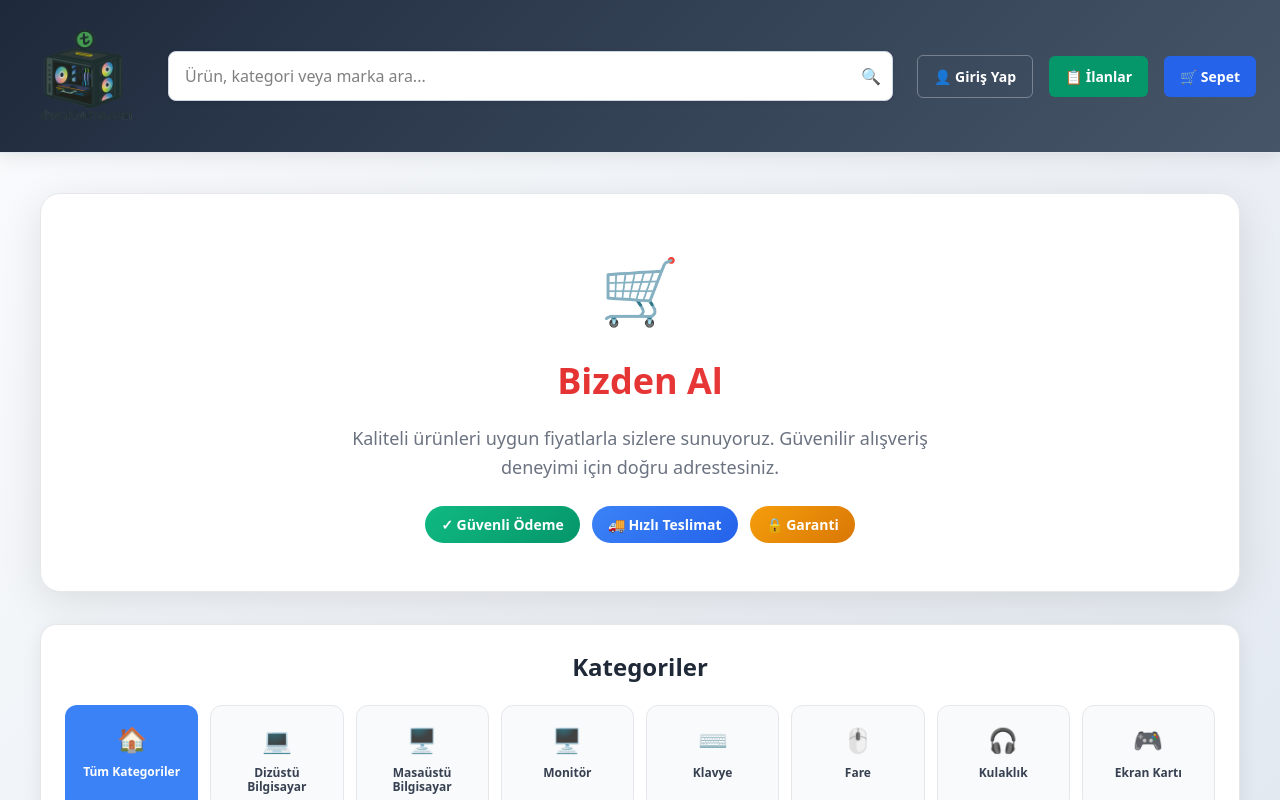
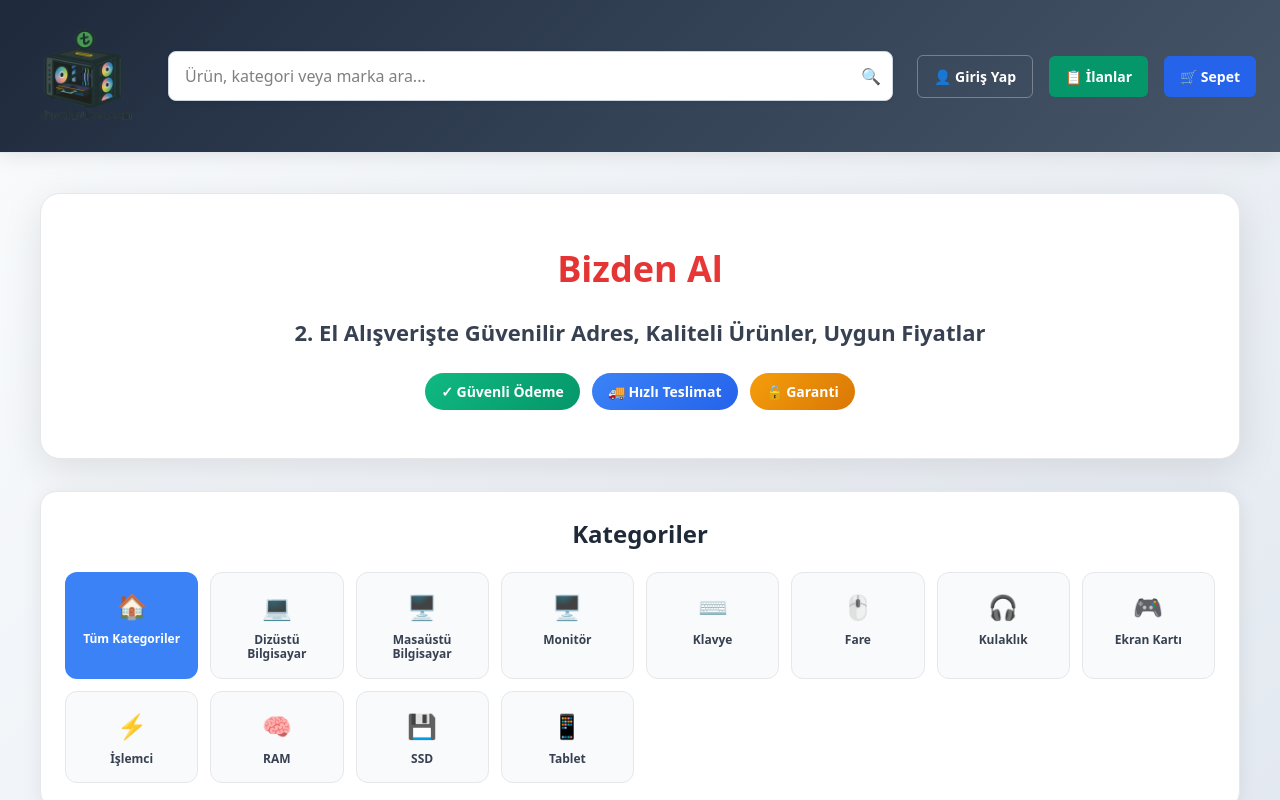
Before and after one commit to ozancidik/dusukbutce-web, a Next.js app: page /bizden-al in a window 1280 px wide. Shown: the top 800 px of the page. Built offline with nearby package versions, Linux system fonts and the light colour scheme.

Commit message:
Bizden Al sayfası başlığı düzenlendi: sepet ikonu kaldırıldı, alt başlık eklendi

```diff
--- a/app/bizden-al/page.tsx
+++ b/app/bizden-al/page.tsx
@@ -106,17 +106,11 @@ export default function BizdenAlPage() {
           border: '1px solid #e5e7eb',
           textAlign: 'center'
         }}>
-          <div style={{
-            fontSize: isMobile ? '48px' : '64px',
-            marginBottom: '16px'
-          }}>
-            🛒
-          </div>
           <h1 style={{
             fontSize: isMobile ? '28px' : '36px',
             fontWeight: '800',
             color: '#1f2937',
-            margin: '0 0 16px 0',
+            margin: '0 0 20px 0',
             background: 'linear-gradient(135deg, #dc2626 0%, #ef4444 100%)',
             WebkitBackgroundClip: 'text',
             WebkitTextFillColor: 'transparent',
@@ -124,16 +118,18 @@ export default function BizdenAlPage() {
           }}>
             Bizden Al
           </h1>
-          <p style={{
-            fontSize: isMobile ? '16px' : '18px',
-            color: '#6b7280',
-            margin: '0 auto 24px',
-            lineHeight: '1.6',
-            maxWidth: '600px'
+          <h2 style={{
+            fontSize: isMobile ? '18px' : '22px',
+            fontWeight: '600',
+            color: '#374151',
+            margin: '0 0 24px 0',
+            lineHeight: '1.5',
+            maxWidth: '700px',
+            marginLeft: 'auto',
+            marginRight: 'auto'
           }}>
-            Kaliteli ürünleri uygun fiyatlarla sizlere sunuyoruz.
-            Güvenilir alışveriş deneyimi için doğru adrestesiniz.
-          </p>
+            2. El Alışverişte Güvenilir Adres, Kaliteli Ürünler, Uygun Fiyatlar
+          </h2>
           <div style={{
             display: 'flex',
             gap: '12px',
```
